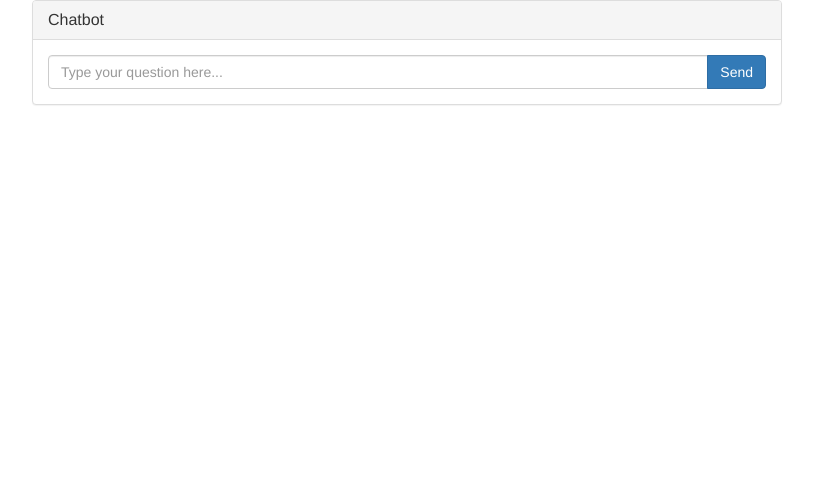
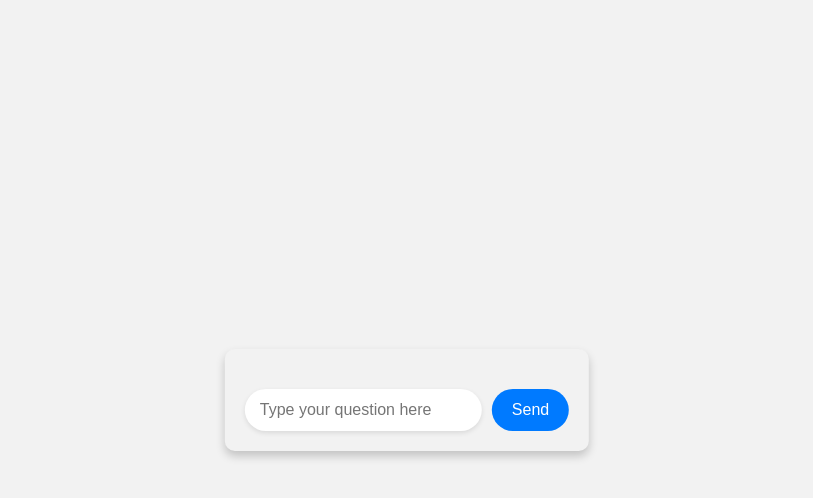
Before and after one commit to jainsid24/know-my-doc, a Flask app: template templates/index.html in a window 1280 px wide. Shown: the top 498 px of the page, without its empty margins (233-1046 px from the left). Run offline with Flask 2, Linux system fonts and the light colour scheme; the template is opened without the code that fills it, so the values that code supplies are empty; some libraries are stand-ins or nearby versions.

Commit message:
feat: neat ui

```diff
--- a/app.py
+++ b/app.py
@@ -1,6 +1,6 @@
 import os
 import logging
-from flask import Flask, request, jsonify
+from flask import Flask, request, jsonify, render_template
 from langchain.chains.question_answering import load_qa_chain
 from langchain.document_loaders import DirectoryLoader
 from langchain.llms import OpenAIChat
@@ -29,9 +29,7 @@ with open("config.yaml", "r") as f:
 os.environ["OPENAI_API_KEY"] = config["openai_api_key"]
 
 template_dir = os.path.abspath("templates")
-
-app = Flask(__name__, template_folder=template_dir)
-
+app = Flask(__name__, template_folder=template_dir, static_folder="static")
 
 # Load the files
 loader = DirectoryLoader(config["data_directory"], glob=config["data_files_glob"])
@@ -72,8 +70,12 @@ Given the following extracted parts of a long document and a question, create a
 Human: {human_input}
 Chatbot:""",
     ),
-    verbose=True,
+    verbose=False,
 )
+
+@app.route("/")
+def index():
+    return render_template("index.html")
 
 
 @app.route("/api/chat", methods=["POST"])
--- /dev/null
+++ b/static/style.css
@@ -0,0 +1,167 @@
+/* Set a modern font and background color */
+body {
+    font-family: 'Roboto', sans-serif;
+    background-color: #f2f2f2;
+  }
+
+  /* Center the chat box */
+  #chat-box {
+    margin: 0 auto;
+    max-width: 500px;
+    padding: 20px;
+    background-color: #f2f2f2;
+    border-radius: 10px;
+    box-shadow: 0 5px 10px rgba(0, 0, 0, 0.2);
+    position: absolute;
+    top: 50%;
+    left: 50%;
+    transform: translate(-50%, -50%);
+  }
+
+  /* Add a subtle animation */
+  #chat-box {
+    animation: fadein 1s;
+  }
+
+  @keyframes fadein {
+    from {
+      opacity: 0;
+    }
+    to {
+      opacity: 1;
+    }
+  }
+
+  /* Style the chat messages */
+  .message-container {
+    display: flex;
+    flex-direction: column;
+  }
+
+  .user-message {
+    background-color: #007aff;
+    color: #fff;
+    align-self: flex-end;
+    text-align: right;
+    margin-bottom: 10px;
+    border-radius: 10px 10px 0 10px;
+    padding: 10px 15px;
+    max-width: 70%;
+    font-size: 16px;
+  }
+
+  .bot-message {
+    background-color: #fff;
+    color: #000;
+    align-self: flex-start;
+    text-align: left;
+    margin-bottom: 10px;
+    border-radius: 10px 10px 10px 0;
+    padding: 10px 15px;
+    max-width: 70%;
+    font-size: 16px;
+  }
+
+  .timestamp {
+    font-size: 12px;
+    color: #999;
+    margin-right: 5px;
+  }
+
+  /* Style the input area */
+  #input-area {
+    display: flex;
+    align-items: center;
+    margin-top: 20px;
+  }
+
+  #question-input {
+    flex-grow: 1;
+    border: none;
+    padding: 12px 15px;
+    border-radius: 25px;
+    font-size: 16px;
+    background-color: #fff;
+    color: #000;
+    box-shadow: 0 2px 5px rgba(0, 0, 0, 0.1);
+    transition: box-shadow 0.3s ease-in-out;
+  }
+
+  #question-input:focus {
+    outline: none;
+    box-shadow: 0 4px 8px rgba(0, 0, 0, 0.2);
+  }
+
+  #send-button {
+    background-color: #007aff;
+    color: #fff;
+    border: none;
+    padding: 12px 20px;
+    border-radius: 25px;
+    font-size: 16px;
+    margin-left: 10px;
+    cursor: pointer;
+    transition: all 0.3s ease-in-out;
+  }
+
+  #send-button:hover {
+    background-color: #0062cc;
+    transform: translateY(-2px);
+    box-shadow: 0 5px 15px rgba(0, 0, 0, 0.1);
+  }
+
+  /* Style the loading indicator */
+  #loading-indicator {
+    display: none;
+    text-align: center;
+  }
+/* Define the spinner shape */
+.spinner {
+    width: 20px;
+    height: 20px;
+    margin-top: 10px;
+    position: relative;
+    perspective: 800px;
+    display: flex;
+    align-items: center;
+    justify-content: center;
+  }
+
+  .spinner::before {
+    content: "";
+    display: block;
+    position: absolute;
+    top: 0;
+    left: 0;
+    width: 20px;
+    height: 20px;
+    border-radius: 50%;
+    box-shadow:
+      inset 0 -3px 0 rgba(0,0,0,.1),
+      inset 0 -3px 3px rgba(0,0,0,.2),
+      inset 0 -3px 6px rgba(0,0,0,.2),
+      0 0 6px 1px #007bff;
+    transform: rotate(45deg);
+    animation: spinner 1.5s cubic-bezier(.4,0,.2,1) infinite;
+  }
+
+  /* Define the spinner animation */
+  @keyframes spinner {
+    0% {
+      transform: rotate(45deg) scale(1);
+    }
+    50% {
+      transform: rotate(405deg) scale(.2);
+      opacity: .7;
+    }
+    100% {
+      transform: rotate(765deg) scale(1);
+      opacity: 1;
+    }
+  }
+
+  #typing-indicator {
+    display: none;
+    font-style: italic;
+    margin-bottom: 10px;
+  }
--- a/templates/index.html
+++ b/templates/index.html
@@ -1,55 +1,72 @@
 <!DOCTYPE html>
 <html>
   <head>
-    <meta charset="UTF-8">
-    <title>Chatbot</title>
-    <link rel="stylesheet" href="https://maxcdn.bootstrapcdn.com/bootstrap/3.3.7/css/bootstrap.min.css">
-    <script src="https://ajax.googleapis.com/ajax/libs/jquery/3.2.1/jquery.min.js"></script>
+    <title>Chat Box</title>
+    <link rel="stylesheet" href="static/style.css" />
+    <script src="https://code.jquery.com/jquery-3.6.0.min.js"></script>
+    <script>
+      // Send the user's question to the server and display the response
+      function sendQuestion() {
+        var question = $("#question-input").val();
+        if (question) {
+          var timestamp = new Date().toLocaleTimeString();
+          $("#chat-area").append("<div class='message user-message'><span class='timestamp'>" + timestamp + "</span>" + question + "</div>");
+          $("#question-input").val("");
+          $("#chat-area").scrollTop($("#chat-area").prop("scrollHeight"));
+          $("#loading-indicator").show();
+          $.ajax({
+            url: "/api/chat",
+            type: "POST",
+            contentType: "application/json",
+            data: JSON.stringify({ question: question }),
+            success: function(data) {
+              var response = data.response;
+              var typingSpeed = 50; // in milliseconds
+              var responseArray = response.split(" ");
+              var currentIndex = 0;
+              var responseTimer = setInterval(function() {
+                if (currentIndex < responseArray.length) {
+                  var responseText = responseArray.slice(0, currentIndex + 1).join(" ");
+                  $("#typing-indicator").html(responseText);
+                  currentIndex++;
+                } else {
+                  clearInterval(responseTimer);
+                  var timestamp = new Date().toLocaleTimeString();
+                  $("#typing-indicator").html("");
+                  $("#chat-area").append("<div class='message bot-message'><span class='timestamp'>" + timestamp + "</span>" + response + "</div>");
+                  $("#chat-area").scrollTop($("#chat-area").prop("scrollHeight"));
+                  $("#loading-indicator").hide();
+                }
+              }, typingSpeed);
+            },
+            error: function() {
+              alert("Unable to process the request.");
+              $("#loading-indicator").hide();
+            }
+          });
+        }
+      }
+
+      // Send the user's question when they press Enter in the text input field
+      $("#question-input").keydown(function(event) {
+        if (event.keyCode == 13) {
+          sendQuestion();
+          return false;
+        }
+      });
+    </script>
   </head>
   <body>
-    <div class="container">
-      <div class="row">
-        <div class="col-md-8 col-md-offset-2">
-          <div class="panel panel-default">
-            <div class="panel-heading">
-              <h3 class="panel-title">Chatbot</h3>
-            </div>
-            <div class="panel-body">
-              <div id="chatbox"></div>
-              <form id="chatform" autocomplete="off">
-                <div class="input-group">
-                  <input type="text" name="question" class="form-control" placeholder="Type your question here...">
-                  <span class="input-group-btn">
-                    <button type="submit" class="btn btn-primary">Send</button>
-                  </span>
-                </div>
-              </form>
-            </div>
-          </div>
-        </div>
+    <div id="chat-box">
+      <div id="chat-area"></div>
+      <div id="input-area">
+        <input type="text" id="question-input" placeholder="Type your question here" />
+        <button id="send-button" onclick="sendQuestion()">Send</button>
+      </div>
+      <div id="typing-indicator"></div>
+      <div id="loading-indicator">
+        <div class="loader"></div>
       </div>
     </div>
-    <script>
-      $(document).ready(function() {
-        $('#chatform').submit(function(event) {
-          event.preventDefault();
-          var question = $('input[name="question"]').val();
-          $.ajax({
-            url: '/api/chat',
-            type: 'POST',
-            data: JSON.stringify({'question': question}),
-            contentType: 'application/json;charset=UTF-8',
-            success: function(data) {
-              $('#chatbox').append('<div class="row"><div class="col-md-12"><p><strong>You:</strong> ' + question + '</p></div></div>');
-              $('#chatbox').append('<div class="row"><div class="col-md-12"><p><strong>Bot:</strong> ' + data.response + '</p></div></div>');
-              $('input[name="question"]').val('');
-            },
-            error: function(xhr, status, error) {
-              console.log('Error:', error);
-            }
-          });
-        });
-      });
-    </script>
   </body>
 </html>
```
Also changed, not shown: README.md, config.yaml (line endings or trailing spaces).
